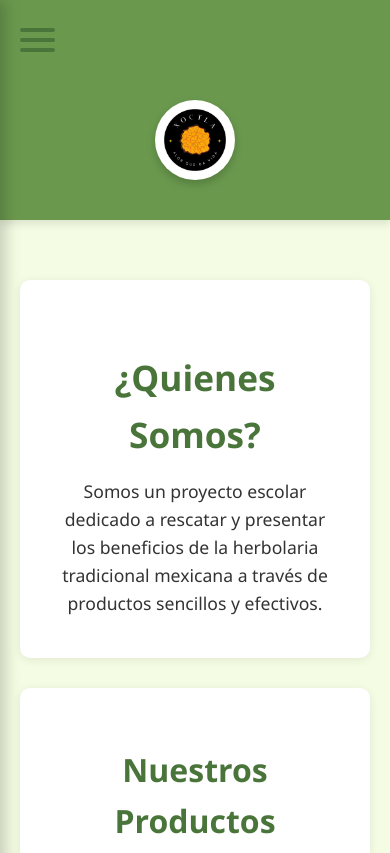
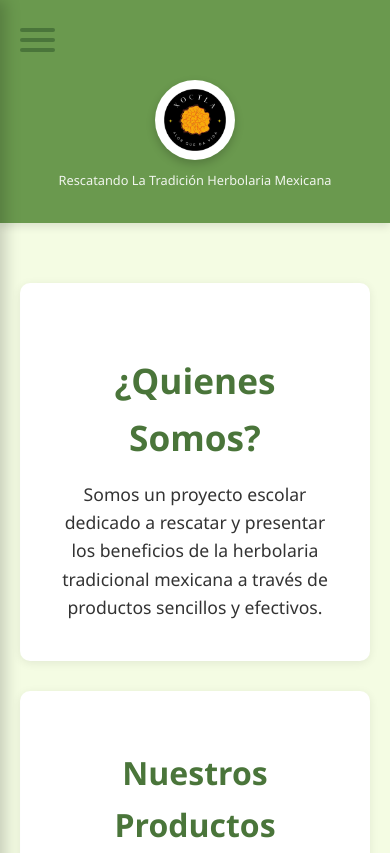
Before and after one commit to pato6468/xocla-web, a plain HTML site: page index.html in a window 390 px wide. Shown: the top 853 px of the page. Drawn offline with Linux system fonts and the light colour scheme.

Commit message:
Add files via upload

```diff
--- a/index.html
+++ b/index.html
@@ -4,8 +4,7 @@
     <meta charset="UTF-8">
     <meta name="viewport" content="width=device-width, initial-scale=1.0">
     <title>XOCTLA - Herbolaria Tradicional Mexicana</title>
-    <link rel="stylesheet" href="styles.css">
-</head>
+    <link rel="stylesheet" href="styles.css?v=1.2"> </head>
 <body>
 
     <button class="menu-toggle" aria-label="Abrir menú">
@@ -31,9 +30,9 @@
     <header>
         <div class="header-content">
             <h1 class="visually-hidden">🌿 XOCTLA 🌼</h1>
-            <p class="visually-hidden">Rescatando La Tradición Herbolaria Mexicana</p>
 
             <img src="logo.jpeg" alt="Logo de XOCTLA" class="logo">
+            <p>Rescatando La Tradición Herbolaria Mexicana</p>
         </div>
     </header>
 
--- a/styles.css
+++ b/styles.css
@@ -7,9 +7,7 @@ body {
     line-height: 1.6;
 }
 
-/* * NUEVA CLASE: Para ocultar texto visualmente
- * (Esta es la que hace desaparecer el H1)
-*/
+/* Para ocultar texto visualmente (usado para H1) */
 .visually-hidden {
     position: absolute;
     width: 1px;
@@ -21,56 +19,44 @@ body {
     border: 0;
 }
 
-/*
- * CAMBIO AQUÍ: Ajustado para centrar el logo
-*/
 header {
     background-color: #6a994e;
     color: white;
-    padding: 15px 0; /* Ajustamos el padding */
+    padding: 15px 0;
     text-align: center;
     position: relative;
     box-shadow: 0 4px 8px rgba(0,0,0,0.1);
-    min-height: 120px; /* Le damos una altura mínima */
+    min-height: 120px;
+    /* Ajustamos para usar flexbox y centrar verticalmente */
     display: flex;
     justify-content: center;
     align-items: center;
 }
 
-/*
- * CAMBIO AQUÍ: Aseguramos que el contenedor centre el logo
-*/
 .header-content {
     max-width: 1200px;
     margin: 0 auto;
     position: relative;
     padding: 0 20px;
     width: 100%;
-    /* Añadimos esto para asegurar que el logo se centre */
+
+    /* CAMBIO IMPORTANTE AQUÍ: Hacemos que el logo y el párrafo se apilen */
     display: flex;
+    flex-direction: column; /* Apila los elementos verticalmente */
     justify-content: center;
-    align-items: center;
+    align-items: center; /* Centra horizontalmente */
 }
 
-/* * ¡¡CAMBIO MÁS IMPORTANTE!!
- * Quitamos todo el 'position: absolute' para que el logo
- * se centre de forma natural.
-*/
+/* AJUSTES PARA EL LOGO (Centrado) */
 .logo {
-    /* position: absolute; <-- QUITADO */
-    /* top: 50%;         <-- QUITADO */
-    /* right: 30px;      <-- QUITADO */
-    /* transform: translateY(-50%); <-- QUITADO */
-    /* z-index: 10;      <-- QUITADO */
-
-    /* Solo dejamos el tamaño y la forma */
     width: 120px;
     height: 120px;
     border-radius: 50%;
     box-shadow: 0 4px 10px rgba(0,0,0,0.2);
+    margin-bottom: 10px; /* Separación entre el logo y el lema */
 }
 
-/* Estas reglas ya no se ven, pero las dejamos por si se revierte el cambio */
+/* El h1 sigue oculto */
 header h1 {
     margin: 0;
     font-size: 2.8em;
@@ -78,11 +64,14 @@ header h1 {
     letter-spacing: 1px;
 }
 
+/* Estilos para el párrafo del lema */
 header p {
-    margin-top: 5px;
+    margin-top: 5px; /* Ajustamos si es necesario */
     font-size: 1.1em;
     opacity: 0.9;
+    max-width: 80%; /* Para que no ocupe todo el ancho en pantallas grandes */
 }
+
 
 .content {
     max-width: 1200px;
@@ -233,7 +222,7 @@ footer {
 }
 
 
-/* --- El Panel de NaveGación (Menú) --- */
+/* --- El Panel de Navegación (Menú) --- */
 .main-nav {
     position: fixed;
     top: 0;
@@ -319,29 +308,22 @@ footer {
     header {
         height: auto;
         padding: 20px 0;
-        /* Hacemos que el botón de menú no choque con el logo */
-        padding-top: 80px;
+        padding-top: 80px; /* Para que el botón de menú no choque */
     }
 
-    /* El header-content ya centra el logo */
+    /* El header-content ya centra el logo y el p */
 
     /* --- 3. Ajustamos el logo en móvil --- */
     .logo {
         width: 100px;
         height: 100px;
-        margin-top: 0; /* Ya no necesita margen superior */
+        margin-top: 0;
+        margin-bottom: 5px; /* Un poco menos de espacio en móvil */
     }
 
-    /* --- 4. Las reglas de h1 y p ya no se ven --- */
-    /* (Las dejamos por si se revierten los cambios) */
-    header h1 {
-        font-size: 2.4em;
-        order: 1;
-    }
-
+    /* --- 4. El párrafo del lema en móvil --- */
     header p {
-        font-size: 1em;
-        order: 2;
+        font-size: 0.9em; /* Un poco más pequeño en móvil */
     }
 
     .content {
@@ -350,8 +332,8 @@ footer {
 }
 
 @media (max-width: 480px) {
-    header h1 {
-        font-size: 2.0em;
+    header p {
+        font-size: 0.8em; /* Aún más pequeño en pantallas chicas */
     }
 
     .logo {
```
